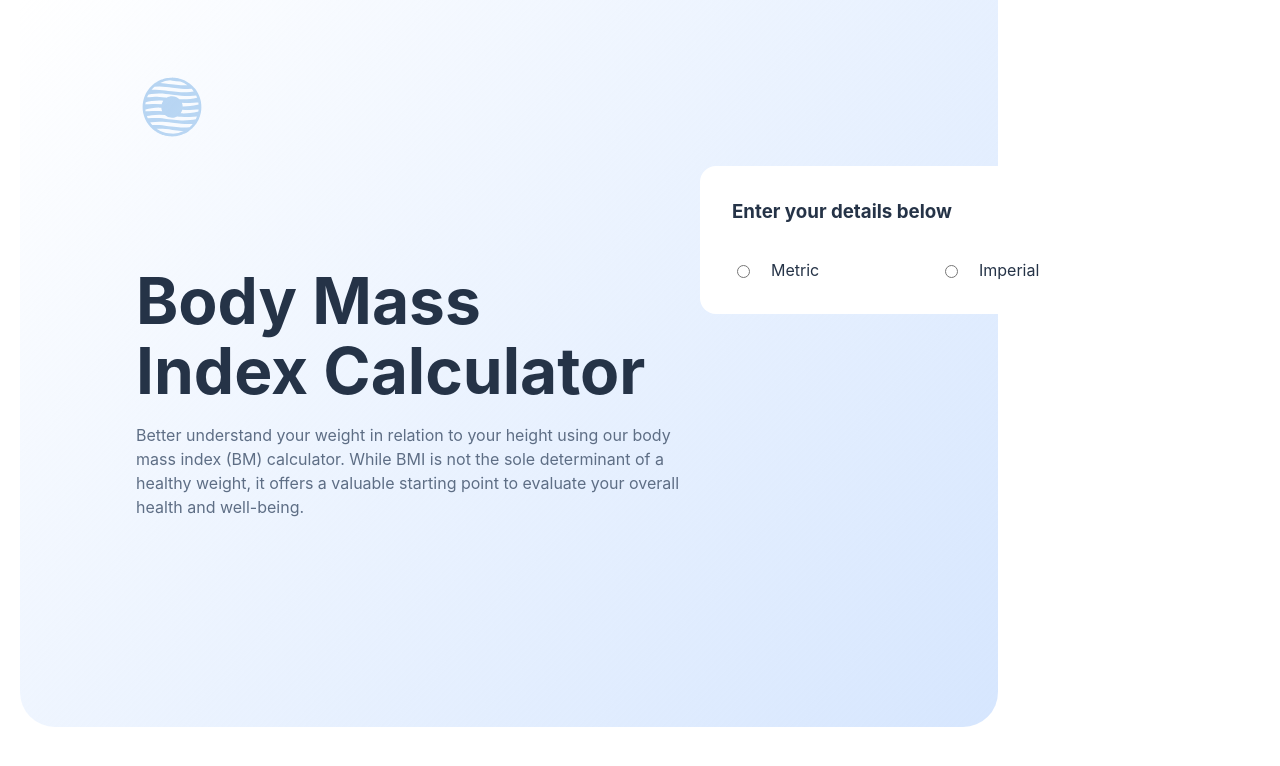
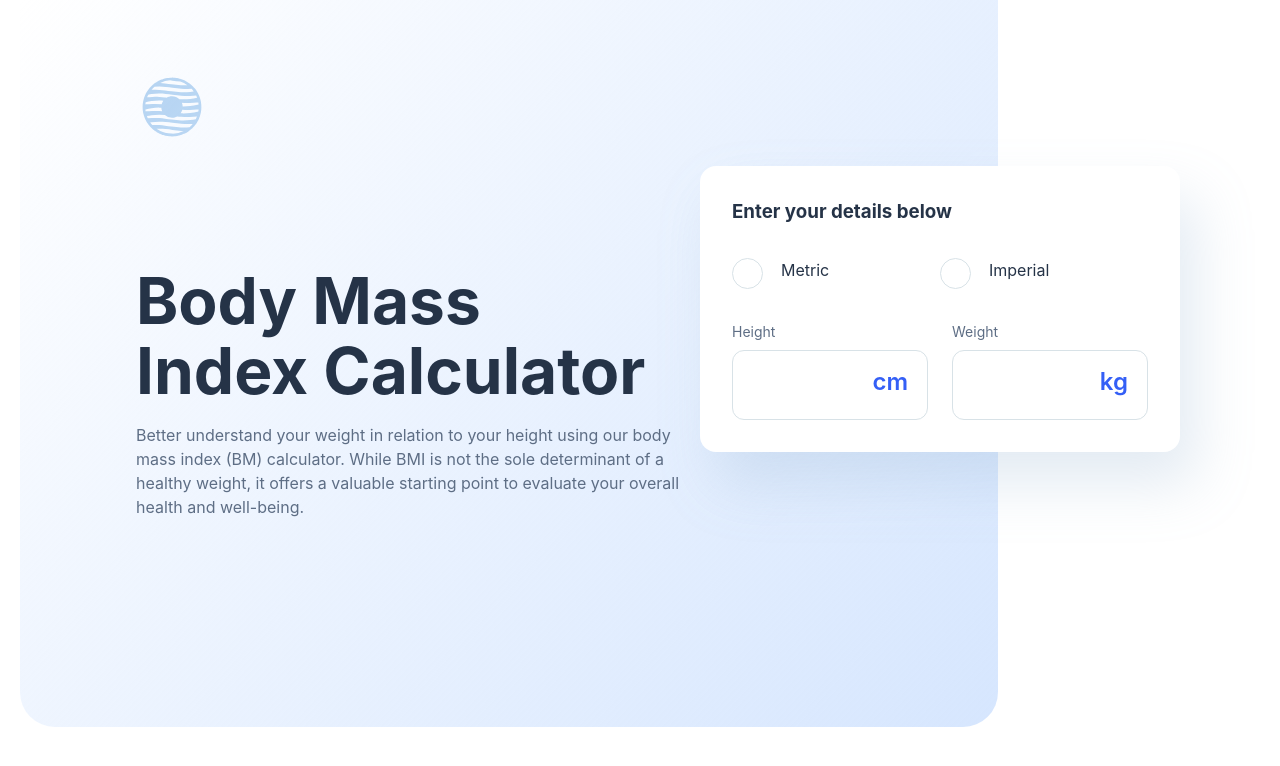
Before and after one commit to UtopicUnicorn995/FM-BMI-calculator, a React (Vite) app: page / in a window 1280 px wide. Shown: the top 766 px of the page. Built offline with nearby package versions, Linux system fonts and the light colour scheme.

Commit message:
FM-BMI-calculator: added input boxes

```diff
--- a/src/components/Calculator.jsx
+++ b/src/components/Calculator.jsx
@@ -14,6 +14,18 @@ export default function Calculator(){
                     <label htmlFor="imperial">Imperial</label>
                 </div>
             </div>
+            <div className="input-group input-measurements">
+                <div className="input-pair" id="height" >
+                    <input type="number" name="height" />
+                    <span>cm</span>
+                    <label htmlFor="height">Height</label>
+                </div>
+                <div className="input-pair"  id="weight" >
+                    <input type="number" name="weight" id="weight" />
+                    <span>kg</span>
+                    <label htmlFor="weight">Weight</label>
+                </div>
+            </div>
         </div>
 
 }
--- a/src/index.css
+++ b/src/index.css
@@ -132,6 +132,7 @@ section#keyvisual{
   display: flex;
   flex-direction: column;
   row-gap: 32px;
+  box-shadow: 16px 32px 56px 0 rgba(143, 174, 207, 0.25);
 }
 
 #calculator h3{
@@ -152,3 +153,74 @@ section#keyvisual{
 .input-radio{
   color: var(--gunmetal);
 }
+
+.input-radio input{
+  width: 31px;
+  height: 31px;
+  margin: 0;
+  accent-color: var(--pure-white);
+  -webkit-appearance: none;
+  -moz-appearance: none;
+  appearance: none;
+  border: 1px solid var(--borders);
+  border-radius: 50%;
+}
+
+.input-radio input:active{
+  background-color: var(--blue);
+  border: 8px solid rgba(52, 95, 246, 0.15);
+}
+
+.input-radio input:focus{
+  background-color: var(--blue);
+  border: 3px solid rgba(52, 95, 246, 0.15);
+}
+
+.input-group.input-measurements{
+  column-gap: 24px;
+}
+
+.input-group.input-measurements .input-pair{
+  flex-direction: column-reverse;
+  row-gap: 8px;
+}
+
+.input-group.input-group.input-measurements input{
+  padding: 20px 24px;
+  background-color: var(--pure-white);
+  border-radius: 12px;
+  border: 1px solid var(--borders);
+  width: 100%;
+  color: var(--gunmetal);
+  font-size: 24px;
+  font-weight: 600;
+}
+
+.input-group.input-group.input-measurements input:focus {
+  outline: 1px solid var(--borders);
+  border: 1px solid var(--borders);
+}
+
+.input-group.input-measurements .input-pair label{
+  color: var(--dark-electric-blue);
+  font-size: 14px;
+}
+
+.input-group.input-measurements .input-pair#height{
+  position: relative;
+}
+
+.input-group.input-measurements .input-pair#weight{
+  position: relative;
+}
+
+.input-group.input-measurements .input-pair span{
+  content: 'cm';
+  position: absolute;
+  right: 0;
+  font-size: 24px;
+  font-weight: 600;
+  color: var(--blue);
+  bottom: 20px;
+  right: 20px;
+}
```
